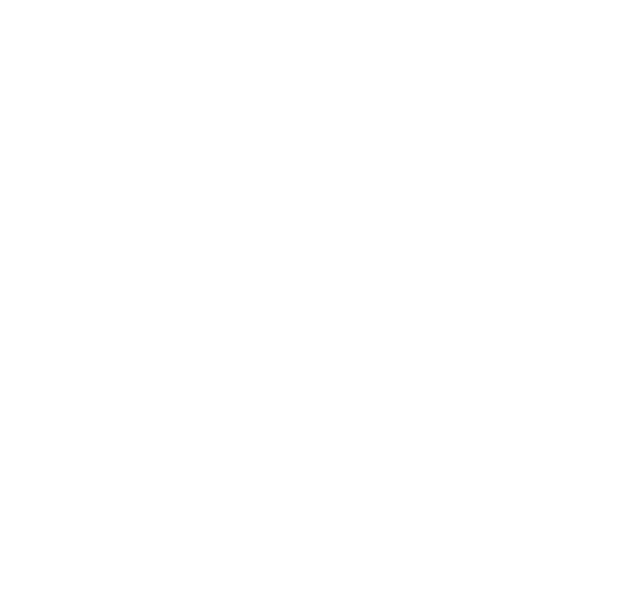
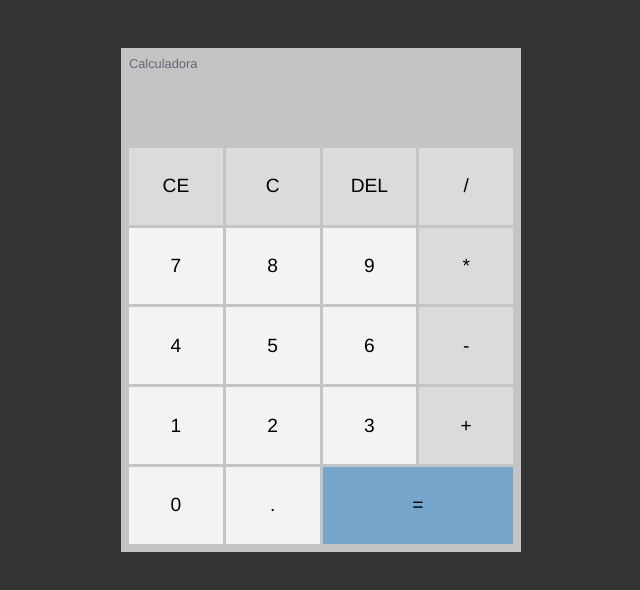
Before and after one commit to MatheusShisui/JS-Calc, a plain HTML site: page index.html in a window 1280 px wide. Shown: the whole page, without its empty margins (319-959 px from the left). Drawn offline with Linux system fonts and the light colour scheme.

Commit message:
alterações no código

```diff
--- a/CSS/Styles.CSS
+++ b/CSS/Styles.CSS
@@ -0,0 +1,82 @@
+* {
+    margin: 0;
+    padding: 0;
+    box-sizing: border-box;
+    font-family: Helvetica;
+}
+
+body {
+    background-color: #333;
+    display: flex;
+    align-items: center;
+    justify-content: center;
+    padding: 3em;
+}
+
+#calc {
+    width: 400px;
+    padding: 0.5em;
+    background-color: #c4c4c4;
+    color: #000;
+    display: flex;
+    flex-direction: column;
+}
+
+#calc h3 {
+    font-size: .8em;
+    font-weight: 300;
+    color: #667;
+}
+
+#operations {
+    text-align: right;
+}
+
+#previous-operation,
+#current-operation {
+    min-height: 1.6em;
+    padding: 0.2em;
+    overflow-wrap: break-word;
+}
+
+#previous-operation {
+    color: #777;
+}
+
+#current-operation {
+    font-size: 3em;
+    font-weight: 700;
+}
+
+#buttons-container {
+    display: grid;
+    grid-template-columns: 1fr 1fr 1fr 1fr;
+    gap: 3px;
+}
+
+#buttons-container button {
+    border: 1px solid transparent;
+    border-radius: 0;
+    height: 4em;
+    font-size: 1.2em;
+    background-color: #dbdbdb;
+    cursor: pointer;
+}
+
+#buttons-container .number {
+    background-color: #f3f3f3;
+}
+
+#buttons-container button:hover {
+    background-color: #bababa;
+    border-color: #999;
+}
+
+#buttons-container #igual-btn {
+    grid-column: span 2;
+    background-color: #75a5CB;
+}
+
+#buttons-container #igual-btn:hover {
+    background-color: #3a91d8;
+}
--- a/JS/script.JS
+++ b/JS/script.JS
@@ -0,0 +1,36 @@
+const previousOperationText = document.querySelector("#previous-operations")
+const currentOperationText = document.querySelector("#current-operation")
+const buttons = document.querySelectorAll("#buttons-container button")
+
+class Calculator {
+    constructor(previousOperationText, currentOperationText) {
+        this.previousOperationText = previousOperationText;
+        this.currentOperationText = currentOperationText;
+        this.currentOperation = "";
+    }
+
+    //adicionar digito na tela da calculadora
+    addDigit(digit) {
+       this.currentOperation = digit;
+       this.updateScreen();
+    }
+
+    //mudar valores na tela da calculadora
+    updateScreen() {
+        this.currentOperationText.innerText += this.currentOperation;
+    }
+}
+
+const calc = new Calculator(previousOperationText, currentOperationText);
+
+buttons.forEach ((btn) => {
+    btn.addEventListener("click", (e) => {
+        const value = e.target.innerText;
+
+        if(+value >=0 || value === ".") {
+            calc.addDigit(value);
+        } else {
+            console.log("Op: " + value);
+        }
+    });
+});
--- a/index.html
+++ b/index.html
@@ -9,6 +9,33 @@
     <script src="js/script.JS" defer></script>
 </head>
 <body>
-
+    <div id="calc">
+        <h3>Calculadora</h3>
+        <div id="operations">
+            <div id="previous-operations"></div>
+            <div id="current-operation"></div>
+        </div>
+        <div id="buttons-container">
+            <button>CE</button>
+            <button>C</button>
+            <button>DEL</button>
+            <button>/</button>
+            <button class="number">7</button>
+            <button class="number">8</button>
+            <button class="number">9</button>
+            <button>*</button>
+            <button class="number">4</button>
+            <button class="number">5</button>
+            <button class="number">6</button>
+            <button>-</button>
+            <button class="number">1</button>
+            <button class="number">2</button>
+            <button class="number">3</button>
+            <button>+</button>
+            <button class="number">0</button>
+            <button class="number">.</button>
+            <button id="igual-btn">=</button>
+        </div>
+    </div>
 </body>
 </html>
```
